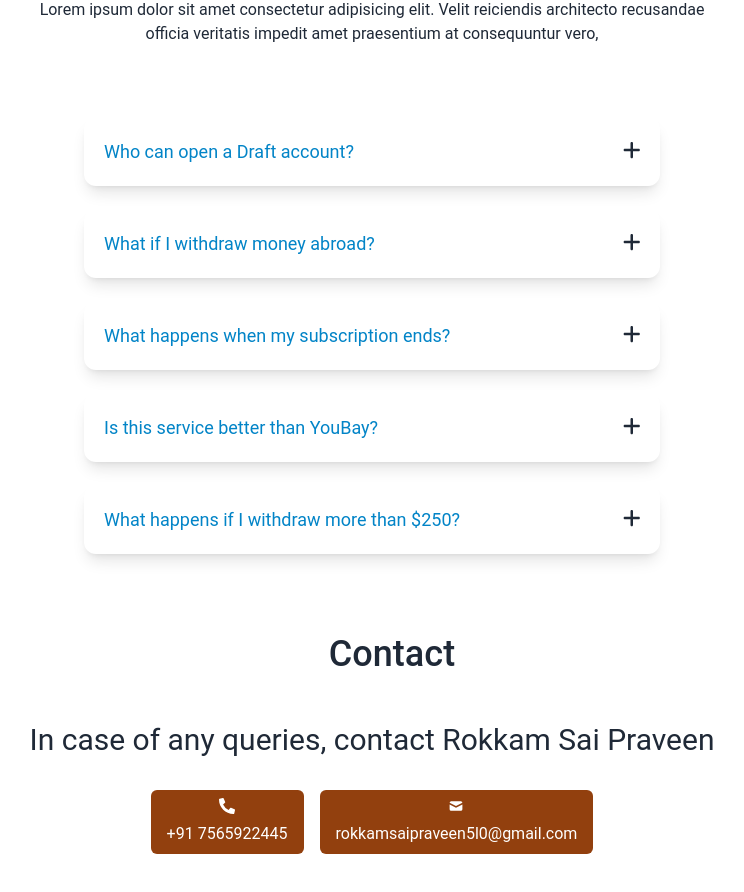
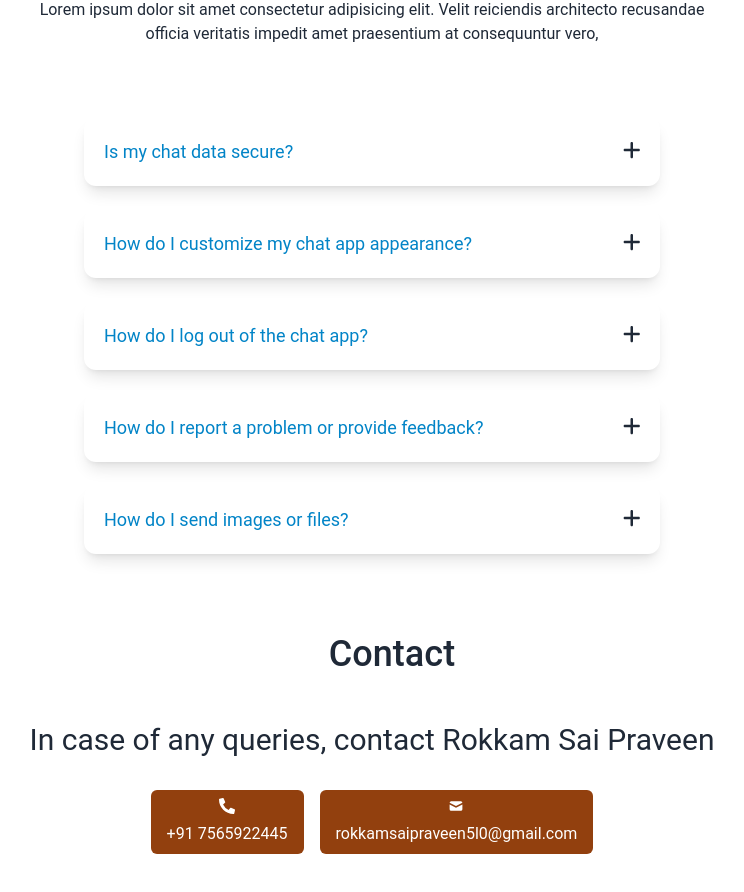
Before and after one commit to praveen2903/QuickChat, a React (Vite) app: page / in a window 1280 px wide. Shown: the part 2440-3332 px from the top of the page, without its empty margins (268-1012 px from the left). Built offline with nearby package versions, Linux system fonts and the light colour scheme; no server answers.

Commit message:
faqs updated

```diff
--- a/src/data/questions.js
+++ b/src/data/questions.js
@@ -1,33 +1,33 @@
 const questions = [
     {
       id: 1,
-      title: "Who can open a Draft account?",
+      title: "Is my chat data secure?",
       description:
-        "Lorem ipsum, dolor sit amet consectetur adipisicing elit. Magni voluptate unde vero corporis tempora praesentium laboriosam ratione incidunt a odit.",
+        "Yes, your chat data is secure. Our app uses end-to-end encryption to ensure that only you and the person you're communicating with can read the messages. Not even the app developers have access to your messages.",
     },
     {
       id: 2,
-      title: "What if I withdraw money abroad?",
+      title: "How do I customize my chat app appearance?",
       description:
-        "Lorem ipsum, dolor sit amet consectetur adipisicing elit. Magni voluptate unde vero corporis tempora praesentium laboriosam ratione incidunt a odit.",
+        "To customize the appearance, go to the app settings and select Appearance or Theme. You can choose from different themes, change the chat background, and adjust other visual settings.",
     },
     {
       id: 3,
-      title: "What happens when my subscription ends?",
+      title: "How do I log out of the chat app?",
       description:
-        "Lorem ipsum, dolor sit amet consectetur adipisicing elit. Magni voluptate unde vero corporis tempora praesentium laboriosam ratione incidunt a odit.",
+        "To log out, go to the app settings and select Log Out. Confirm your action, and you will be logged out of your account.",
     },
     {
       id: 4,
-      title: "Is this service better than YouBay?",
+      title: "How do I report a problem or provide feedback?",
       description:
-        "Lorem ipsum, dolor sit amet consectetur adipisicing elit. Magni voluptate unde vero corporis tempora praesentium laboriosam ratione incidunt a odit.",
+        "To report a problem or provide feedback, go to the app settings, and select Help & Feedback or Support. You can then describe the issue you're facing or provide suggestions for improvement. You may also find a Contact Us option to reach the support team directly.",
     },
     {
       id: 5,
-      title: "What happens if I withdraw more than $250?",
+      title: "How do I send images or files?",
       description:
-        "Lorem ipsum, dolor sit amet consectetur adipisicing elit. Magni voluptate unde vero corporis tempora praesentium laboriosam ratione incidunt a odit.",
+        "In a chat window, click on the attachment icon (usually a paperclip or camera icon). You can then choose to send images or files from your device. Select the files you want to send and click Send.",
     },
   ];
 
```
